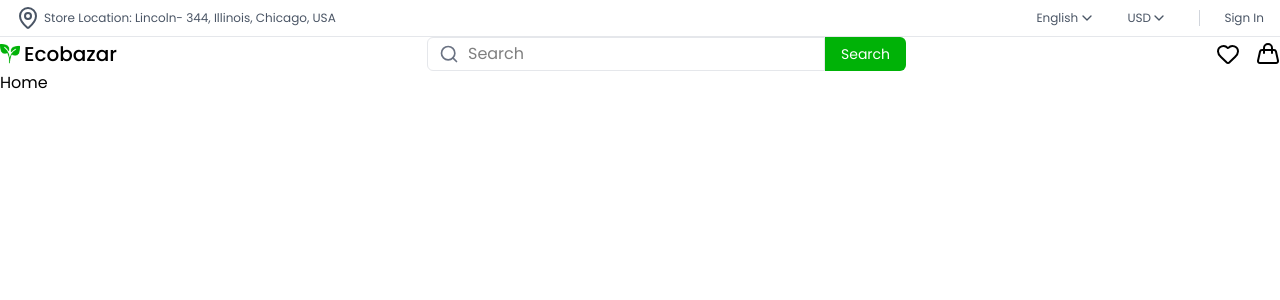
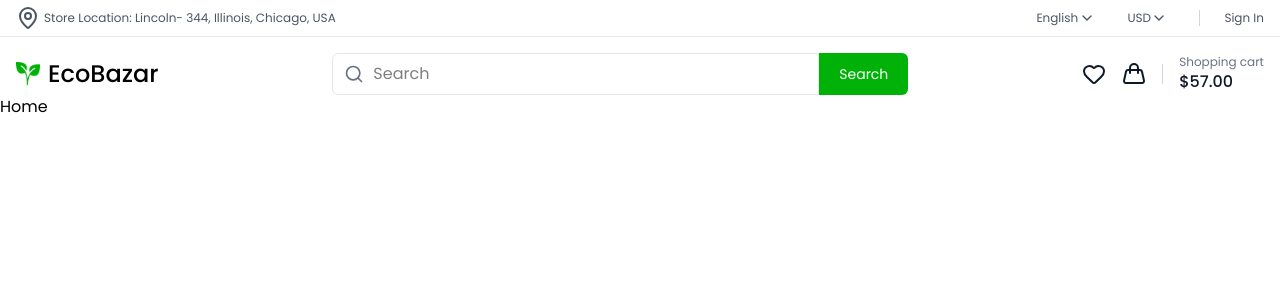
Before and after one commit to TahmidShawn/EcoBazar, a React (Vite) app in the folder client/: page / in a window 1280 px wide. Shown: the top 300 px of the page. Built offline with nearby package versions, Linux system fonts and the light colour scheme.

Commit message:
feat: make main header nav responsive

```diff
--- a/client/src/components/layout/navbar/MainHeader.jsx
+++ b/client/src/components/layout/navbar/MainHeader.jsx
@@ -3,30 +3,54 @@ import vectorImg from "../../../assets/Vector.png";
 
 const MainHeader = () => {
     return (
-        <div className="flex justify-between items-center">
-            <div className="flex items-center gap-1">
-                <img src={vectorImg} alt="" className="w-5 h-5" />
-                <h2 className="text-xl font-medium">Ecobazar</h2>
+        <div className="wrapper pt-2 lg:pt-4">
+            <div className="flex flex-col gap-2 lg:gap-4 lg:flex-row lg:items-center lg:justify-between">
+                <div className="flex items-center justify-between">
+                    <div className="flex items-center gap-2">
+                        <img
+                            src={vectorImg}
+                            alt="EcoBazar Logo"
+                            className="w-6 h-6"
+                        />
+                        <h2 className="text-2xl font-medium">EcoBazar</h2>
                     </div>
 
-            <div className="flex">
-                <div className="relative">
+                    {/* sm icons */}
+                    <div className="flex items-center gap-4 lg:hidden">
+                        <Heart className="w-6 h-6 cursor-pointer" />
+                        <Handbag className="w-6 h-6 cursor-pointer" />
+                    </div>
+                </div>
+
+                <div className="flex w-full lg:max-w-xl">
+                    <div className="relative flex-1">
+                        <Search className="absolute left-3 top-1/2 -translate-y-1/2 w-5 h-5 text-gray-500" />
+
                         <input
                             type="text"
                             placeholder="Search"
-                        className="border border-gray-200 py-1 pl-10 pr-10 rounded-l-md focus:outline-gray-400"
+                            className="w-full border border-gray-200 py-2 pl-10 pr-4 rounded-l-md focus:outline-gray-400"
                         />
-
-                    <Search className="absolute left-3 top-1/2 -translate-y-1/2 w-5 h-5 text-gray-500" />
                     </div>
 
-                <button className="bg-primary text-white px-4 text-sm rounded-r-md">
+                    <button className="bg-primary px-5 text-sm text-white rounded-r-md">
                         Search
                     </button>
                 </div>
-            <div className="flex items-center gap-4">
-                <Heart />
-                <Handbag />
+
+                {/* lg icons */}
+                <div className="hidden lg:flex items-center gap-4 text-gray-900">
+                    <Heart className="cursor-pointer" />
+
+                    <Handbag className="cursor-pointer" />
+
+                    <div className="h-5 w-px bg-gray-300" />
+
+                    <div>
+                        <p className="text-xs text-gray-500">Shopping cart</p>
+                        <p className="font-medium">$57.00</p>
+                    </div>
+                </div>
             </div>
         </div>
     );
--- a/client/src/components/layout/navbar/TopBar.jsx
+++ b/client/src/components/layout/navbar/TopBar.jsx
@@ -12,7 +12,7 @@ const TopBar = () => {
 
     return (
         <div className="border-b border-gray-200">
-            <div className="wrapper flex flex-col md:flex-row justify-between items-center text-gray-600 text-xs py-1.5">
+            <div className="wrapper hidden md:flex justify-between items-center text-gray-600 text-xs py-1.5">
                 <p className="flex items-center gap-1">
                     <MapPin />
                     <span>
```
Lines whose indentation alone changed are shown as unchanged.
